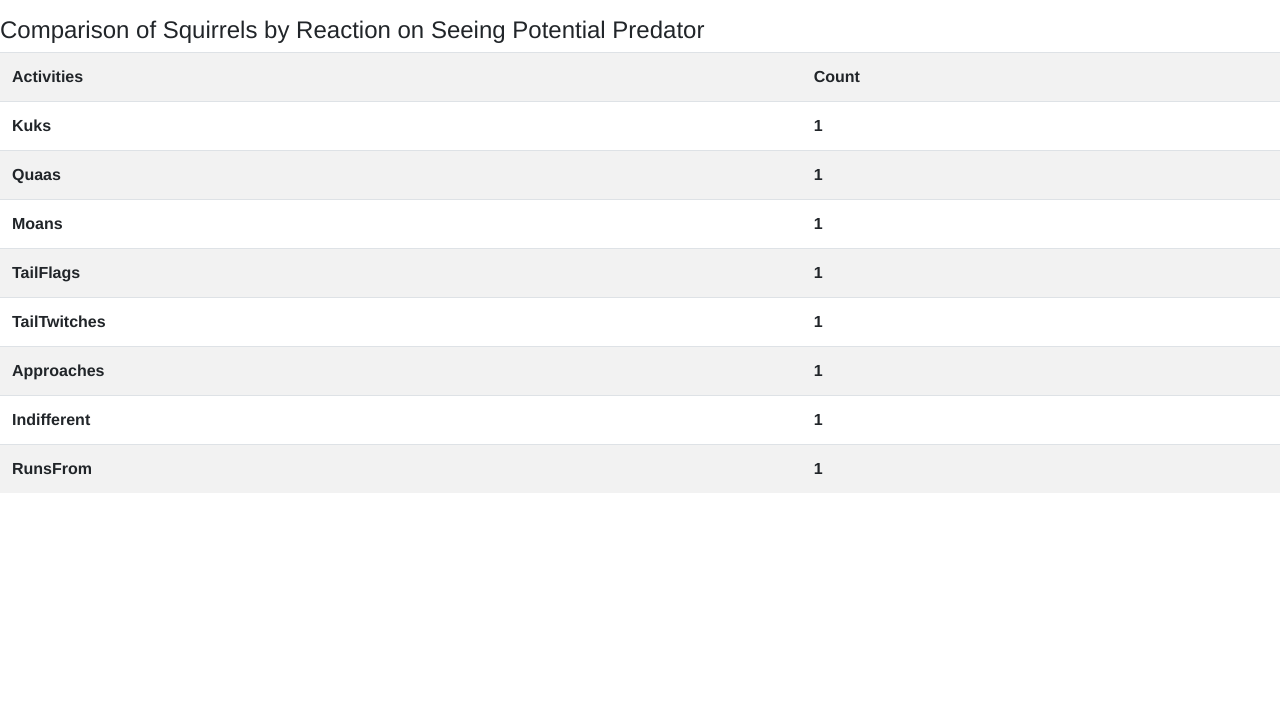
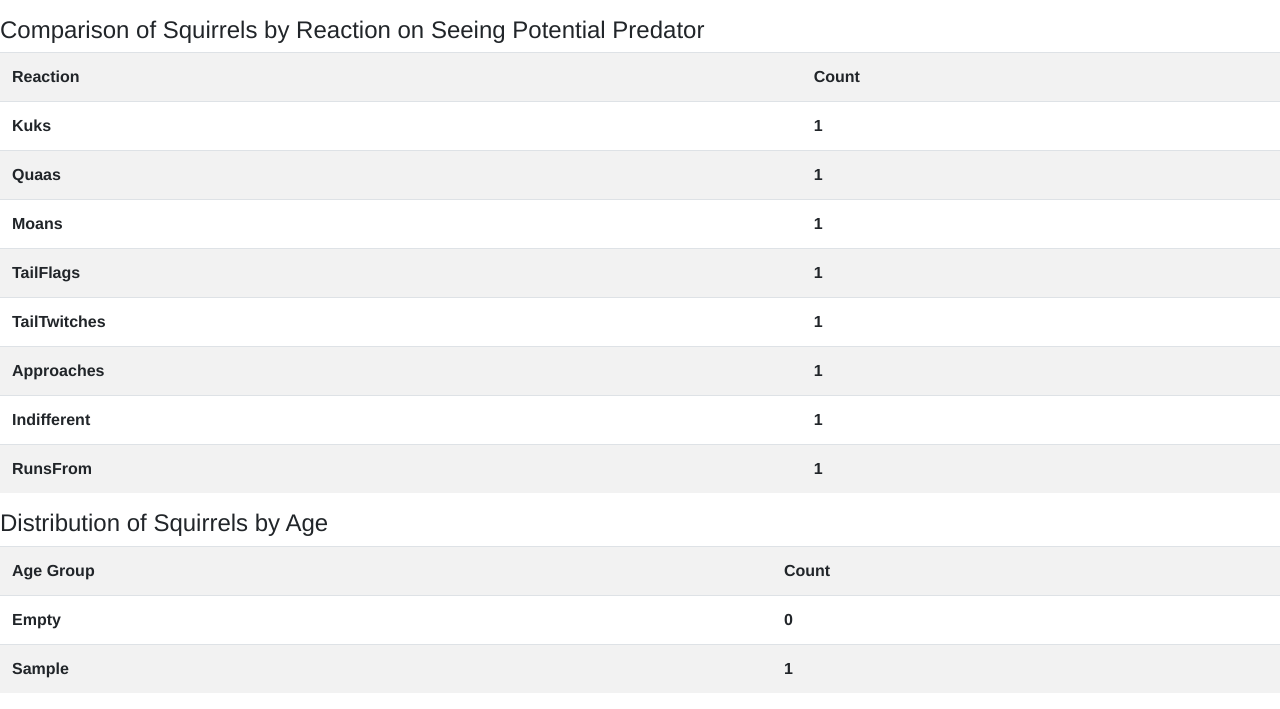
Before and after one commit to shlok-sethia/Squirrel_Tracker, a Django app: page /squirrel_tracker/sightings/stats in a window 1280 px wide. Shown: the part 914-1623 px from the top of the page. Before the commit the page ends 1407 px from the top, so only its background shows below. Run offline with Django 3.2, Linux system fonts and the light colour scheme; tables that the repository leaves empty hold one stand-in row (values such as "Sample post"); lists and menus that the app fills with data are empty; some libraries are stand-ins or nearby versions.

Commit message:
stats for age group

```diff
--- a/squirrel_tracker/templates/squirrel_tracker/stats.html
+++ b/squirrel_tracker/templates/squirrel_tracker/stats.html
@@ -88,7 +88,7 @@
         <h4>Comparison of Squirrels by Reaction on Seeing Potential Predator</h4>
         <table class="table table-striped">
             <tr>
-                <th>Activities</th>
+                <th>Reaction</th>
                 <th>Count</th>
             </tr>
             {% for key,value in alarms.items %}
@@ -99,5 +99,20 @@
             {% endfor %}
         </table>
     </div>
+    <div>
+        <h4>Distribution of Squirrels by Age</h4>
+        <table class="table table-striped">
+            <tr>
+                <th>Age Group</th>
+                <th>Count</th>
+            </tr>
+            {% for key,value in ages.items %}
+            <tr>
+                <th>{{key}}</th>
+                <th>{{value}}</th>
+            </tr>
+            {% endfor %}
+        </table>
+    </div>
 </body>
 </html>
--- a/squirrel_tracker/views.py
+++ b/squirrel_tracker/views.py
@@ -69,7 +69,15 @@ def get_stats(request):
     alarms['Indifferent'] = len(Squirrel.objects.filter(Indifferent=True))
     alarms['RunsFrom'] = len(Squirrel.objects.filter(RunsFrom=True))
 
+    ages = dict()
+    ages['Empty'] = 0
+    age_groups = Squirrel.objects.values('Age').distinct()
+    for age in age_groups:
+        if age['Age'] == '':
+            ages['Empty'] = len(Squirrel.objects.filter(Age=age['Age']))
+        else:
+            ages[age['Age']] = len(Squirrel.objects.filter(Age=age['Age']))
 
     return render(request, 'squirrel_tracker/stats.html', {
         'fur_color': color_count,'activities': activities,
-        'alarms':alarms})
+        'alarms':alarms, 'ages':ages})
```
